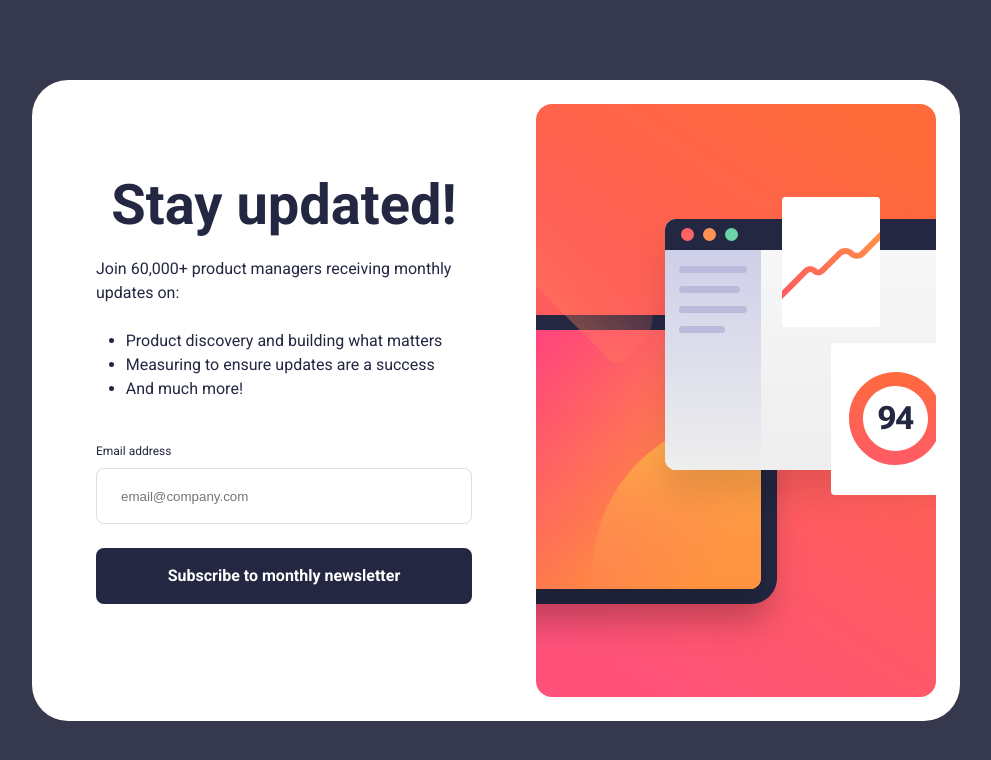
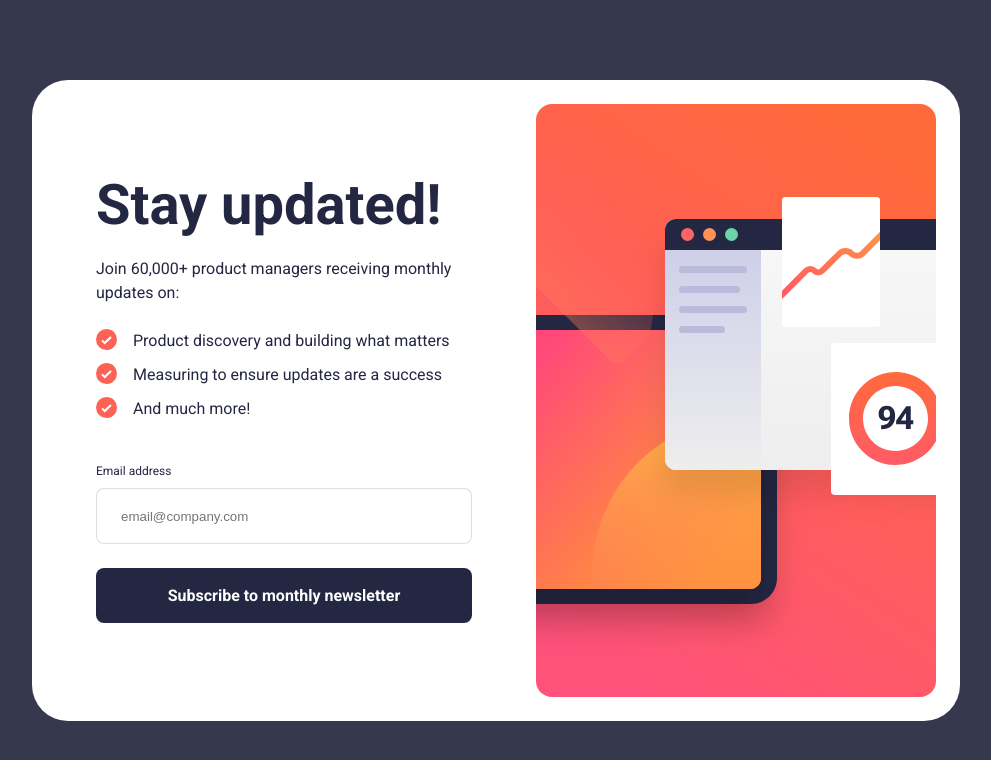
Before and after one commit to JhinDanzo/Newsletter-sing-up, a React (Vite) app: page / in a window 1280 px wide. Shown: the top 760 px of the page, without its empty margins (144-1135 px from the left). Built offline with nearby package versions, Linux system fonts and the light colour scheme.

Commit message:
list done

```diff
--- a/src/MainPage/MainPage.scss
+++ b/src/MainPage/MainPage.scss
@@ -40,7 +40,7 @@ body{
         gap: 64px;
 
         .content-container{
-            @include flexbox(column, none, center);
+            @include flexbox(column, none, none);
             width: 376px;
             height: 446px;
 
@@ -58,8 +58,23 @@ body{
             }
 
             .features{
-                margin-bottom: 40px;
+                margin-bottom: 30px;
+                list-style: none;
+                padding-left: 0;
+
+                .features-item{
+                    position: relative;
+                    padding-left: 37px;
+                    margin-bottom: 10px;
+                }
+
+                .features-item::before{
+                    content: url("../assets/icon-list.svg");
+                    position: absolute;
+                    left: 0;
+                }
             }
+
 
             .input-form{
                 margin-bottom: 24px;
@@ -78,6 +93,10 @@ body{
                     border: 1px solid rgba(128, 128, 128, 0.25);
                     padding-left: 24px;
                     padding-right: 24px;
+
+                    &:hover{
+                        cursor: pointer;
+                    }
                 }
             }
 
```
